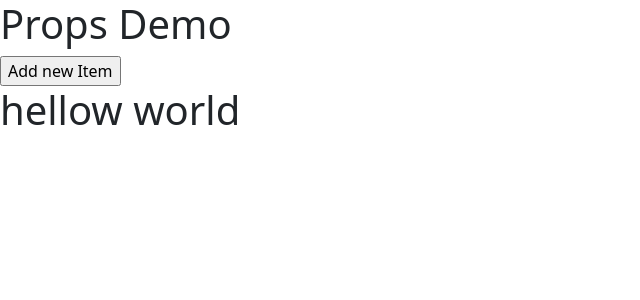
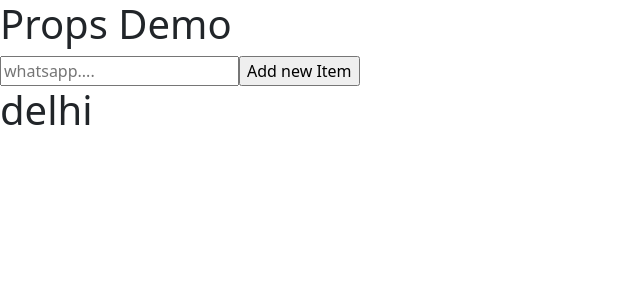
Before and after one commit to prashant5959pandey/WPT-1, a React (Create React App) app: page / in a window 1280 px wide. Shown: the top 300 px of the page, without its empty margins (0-640 px from the left). Built offline with nearby package versions, Linux system fonts and the light colour scheme.

Commit message:
input-with-dom-operation

```diff
--- a/src/App.js
+++ b/src/App.js
@@ -10,25 +10,27 @@ function App() {
     </>
   );
 }
-//by applying this method we reduce the contents of main function
+
 function ListDemo() {
-  // stateful variable
   let [list, setList] = useState(["delhi"]);
 
   let AddItemAction = () => {
-    let newList = [...list, "mumbai"];
+    let inputRef = document.getElementById(`id1`);
+    let inputValue = inputRef.value;
 
-    //for trigger the dom operation for updation
+    let newList = [...list, inputValue];
+
     setList(newList);
+    inputRef.value = "";
   };
 
   return (
     <>
-      {/** event binding */}
+      <input type="text" id="id1" placeholder="whatsapp...." />
       <input type="button" value="Add new Item" onClick={AddItemAction} />
-      {/**List */}
+
       {list.map((item) => (
-        <h1>hellow world </h1>
+        <h1>{item} </h1>
       ))}
     </>
   );
```
